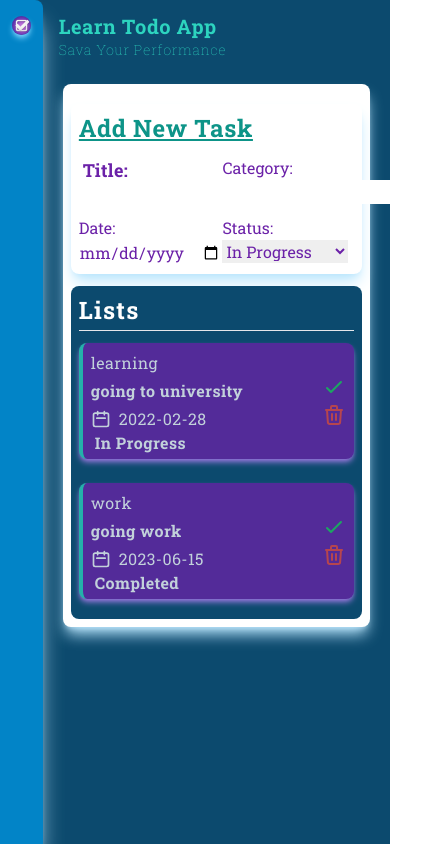
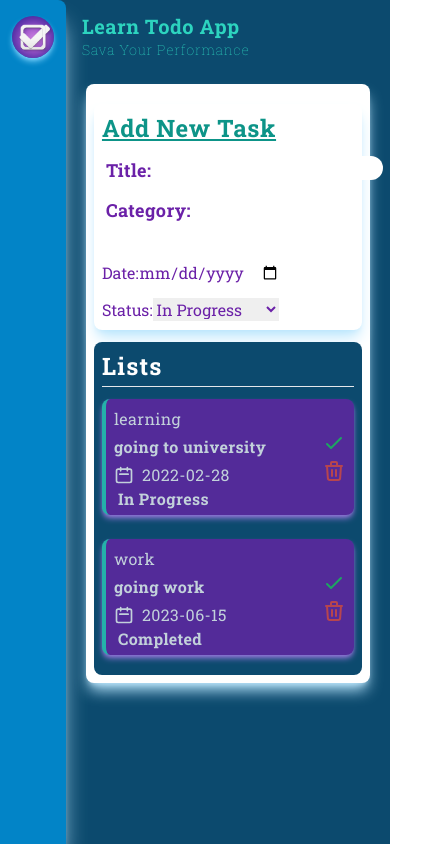
Before and after one commit to SubairMohamed/todo-project, a React (Create React App) app: page / in a window 390 px wide. Shown: the whole page, 434 px wide, since content can reach past the window. Built offline with nearby package versions, Linux system fonts and the light colour scheme.

Commit message:
making-style-categiry-title-forms

```diff
--- a/src/components/Main/Content/Form/Form.jsx
+++ b/src/components/Main/Content/Form/Form.jsx
@@ -4,14 +4,14 @@ const Form = () => {
     return (
         <section id='form' className="card-white w-full my-3">
             <h1 className="text-2xl font-bold tracking-wide capitalize mb-3 text-teal-600 underline">add new task</h1>
-            <form className="grid grid-cols-2 gap-3">
+            <form className="grid grid-cols-1 md:grid-cols-2 gap-3">
                 <div className="flex flex-row items-start">
                     <label htmlFor='title' className="text-lg font-bold tracking-wide mx-1">Title:</label>
-                    <input type="text" name="text" id='title' className="px-2 text-black"></input>
+                    <input type="text" name="text" id='title' className="px-2 text-black rounded-xl focus:outline-none focus:bg-teal-200 focus:border focus:border-sky-900"></input>
                 </div>
                 <div>
-                    <label htmlFor='category'>Category:</label>
-                    <input type="text" name="text" id='category'></input>
+                    <label htmlFor='category' className="text-lg font-bold tracking-wide mx-1">Category:</label>
+                    <input type="text" name="text" id='category' className="px-2 text-black rounded-xl focus:outline-none focus:bg-teal-200 focus:border focus:border-sky-900"></input>
                 </div>
                 <div>
                     <label htmlFor='date'>Date:</label>
```
